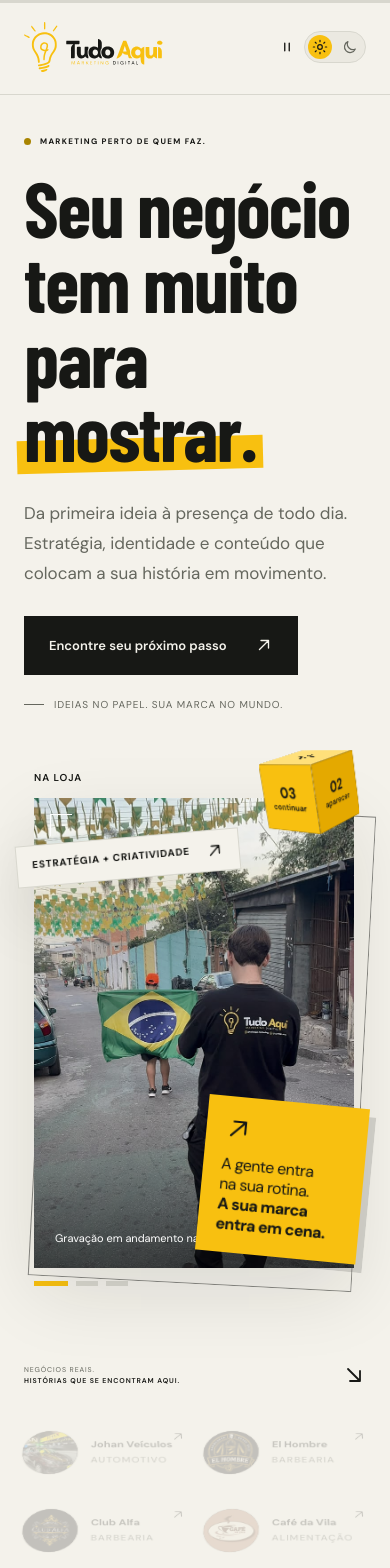
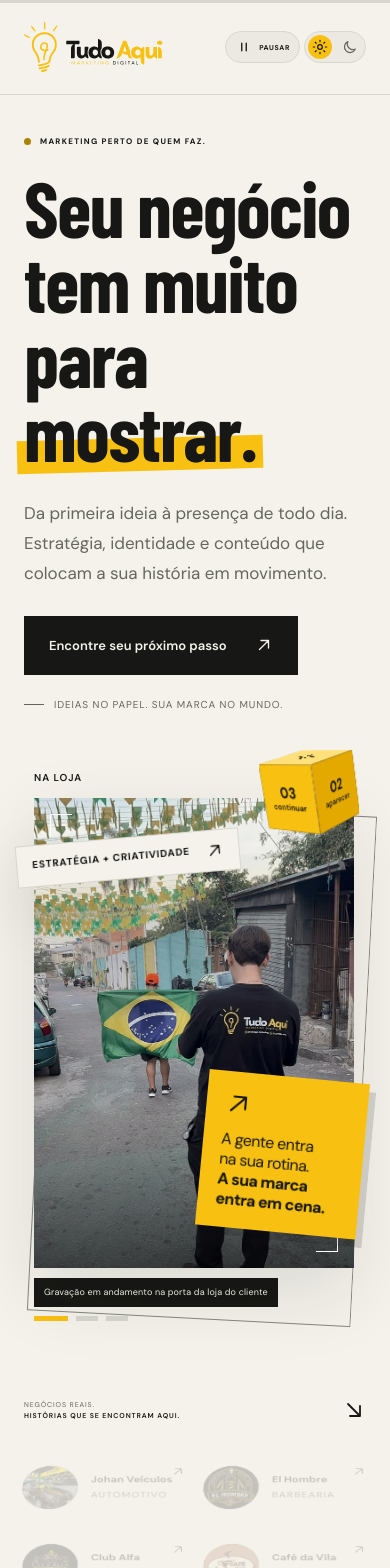
Before and after one commit to jvsfrancisco/tam-lp, a Next.js app: page / in a window 390 px wide. Shown: the top 1568 px of the page. Built offline with nearby package versions, Linux system fonts and the light colour scheme; no server answers; a web font is replaced by a local one.

Commit message:
fix(ui): clarify motion control and mobile captions

```diff
--- a/app/globals.css
+++ b/app/globals.css
@@ -195,6 +195,10 @@ body{transition:background-color .3s,color .3s}main{overflow:clip}button{color:i
 /* Controles: o <button> do UA traz padding próprio e alinha o glifo pela baseline,
    então largura fixa + line-height:1 deixava o ícone fora do centro. */
 .icon-button{display:inline-flex;align-items:center;justify-content:center;padding:0}
+.motion-toggle{width:auto;min-width:78px;height:34px;gap:7px;padding:0 11px;border:1px solid var(--line);border-radius:999px;background:var(--surface);color:var(--ink);transition:background .25s,border-color .25s,color .25s}
+.motion-toggle:hover{border-color:var(--ink)}
+.motion-toggle[aria-pressed='true']{background:var(--yellow);border-color:var(--yellow);color:#171815}
+.motion-toggle-label{font-size:8px;font-weight:700;line-height:1;letter-spacing:.8px;text-transform:uppercase;white-space:nowrap}
 .rail-button{padding:0}
 .rail-button>span{display:block;line-height:1}
 /* O thumb anda em passos de meia largura; as duas colunas têm de usar a mesma malha,
@@ -212,13 +216,22 @@ body{transition:background-color .3s,color .3s}main{overflow:clip}button{color:i
 .hero-art:hover .hero-slide{filter:saturate(1)}
 .hero-dots{display:flex;align-items:center;justify-content:space-between;gap:16px;margin-top:13px;transform:translateZ(0)}
 .hero-dots .image-disclaimer{margin-top:0}
+.hero-mobile-caption{display:none}
 .dot-row{display:flex;gap:8px}
 .hero-dot{width:22px;height:5px;padding:0;border:0;background:var(--line);transition:background .25s,width .25s}
 .hero-dot[aria-current='true']{background:var(--yellow);width:34px}
 .hero-dot:hover{background:var(--muted)}
 @media(min-width:1600px){.hero-photo{height:580px}}
 @media(max-width:900px){.hero-photo{height:500px}}
-@media(max-width:760px){.hero-photo{height:470px}}
+@media(max-width:760px){
+  .motion-toggle{width:auto;min-width:72px;height:32px;padding:0 9px;gap:6px}
+  .motion-toggle-label{font-size:7px;letter-spacing:.65px}
+  .hero-photo{height:470px}
+  .hero-photo figcaption{display:none}
+  .yellow-note{bottom:115px}
+  .hero-mobile-caption{display:block;position:relative;z-index:6;width:fit-content;max-width:82%;margin:10px 0 0;padding:8px 10px;background:var(--inverse);color:var(--inverse-text);font-size:9px;line-height:1.45;letter-spacing:.15px;transform:translateZ(0)}
+  .hero-dots{margin-top:9px}
+}
 .playhead{overflow:visible}
 .playhead-mark{position:fixed;left:18px;bottom:18px;font-size:10px;letter-spacing:1.6px;text-transform:uppercase;font-weight:700;color:var(--muted);background:var(--paper);border:1px solid var(--line);padding:7px 12px;white-space:nowrap}
 
--- a/app/landing.tsx
+++ b/app/landing.tsx
@@ -56,7 +56,7 @@ function Controls() {
     window.dispatchEvent(new Event('tam-preferences'));
   }
   return <div className="view-controls">
-    <button className="icon-button motion-toggle" onClick={() => change('motion', paused ? 'on' : 'off')} aria-pressed={paused} aria-label={paused ? 'Retomar animações' : 'Pausar animações'} title={paused ? 'Retomar animações' : 'Pausar animações'}>{paused ? <PlayIcon/> : <PauseIcon/>}</button>
+    <button className="icon-button motion-toggle" onClick={() => change('motion', paused ? 'on' : 'off')} aria-pressed={paused} aria-label={paused ? 'Retomar animações' : 'Pausar animações'} title={paused ? 'Retomar animações' : 'Pausar animações'}>{paused ? <PlayIcon/> : <PauseIcon/>}<span className="motion-toggle-label">{paused ? 'Retomar' : 'Pausar'}</span></button>
     <button className="theme-toggle" onClick={() => change('theme', dark ? 'light' : 'dark')} aria-pressed={dark} aria-label={dark ? 'Mudar para modo claro' : 'Mudar para modo escuro'} title={dark ? 'Mudar para modo claro' : 'Mudar para modo escuro'}><span className="theme-sun" aria-hidden="true"><SunIcon/></span><span className="theme-moon" aria-hidden="true"><MoonIcon/></span><span className="theme-thumb" /></button>
   </div>;
 }
@@ -146,6 +146,7 @@ function HeroCarousel() {
       <div className="photo-corner corner-bottom"/>
       <figcaption>{shot.caption}</figcaption>
     </figure>
+    <p className="hero-mobile-caption">{shot.caption}</p>
     <div className="hero-dots">
       <div className="dot-row">
         {heroShots.map((item, index) => <button
```
